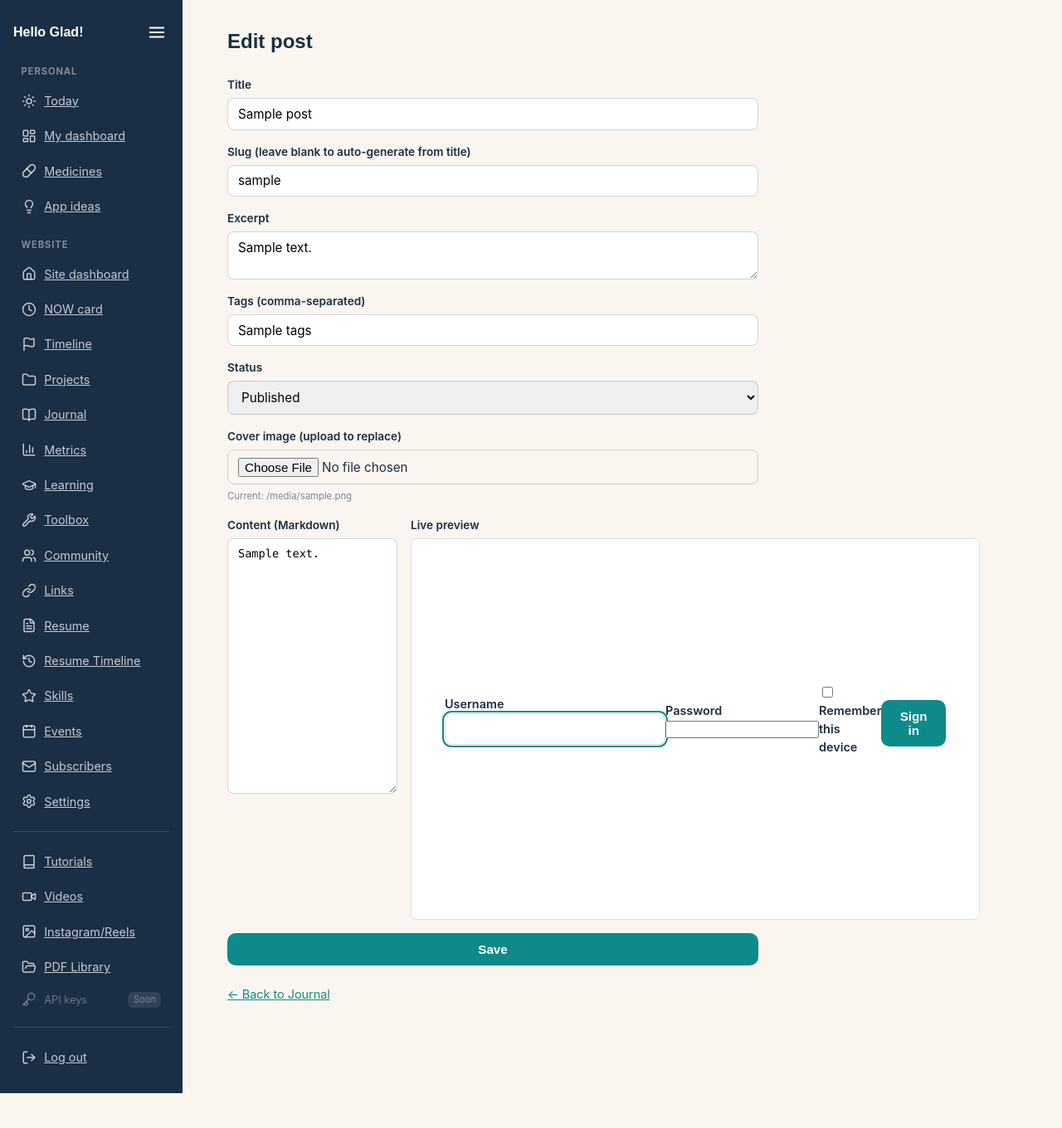
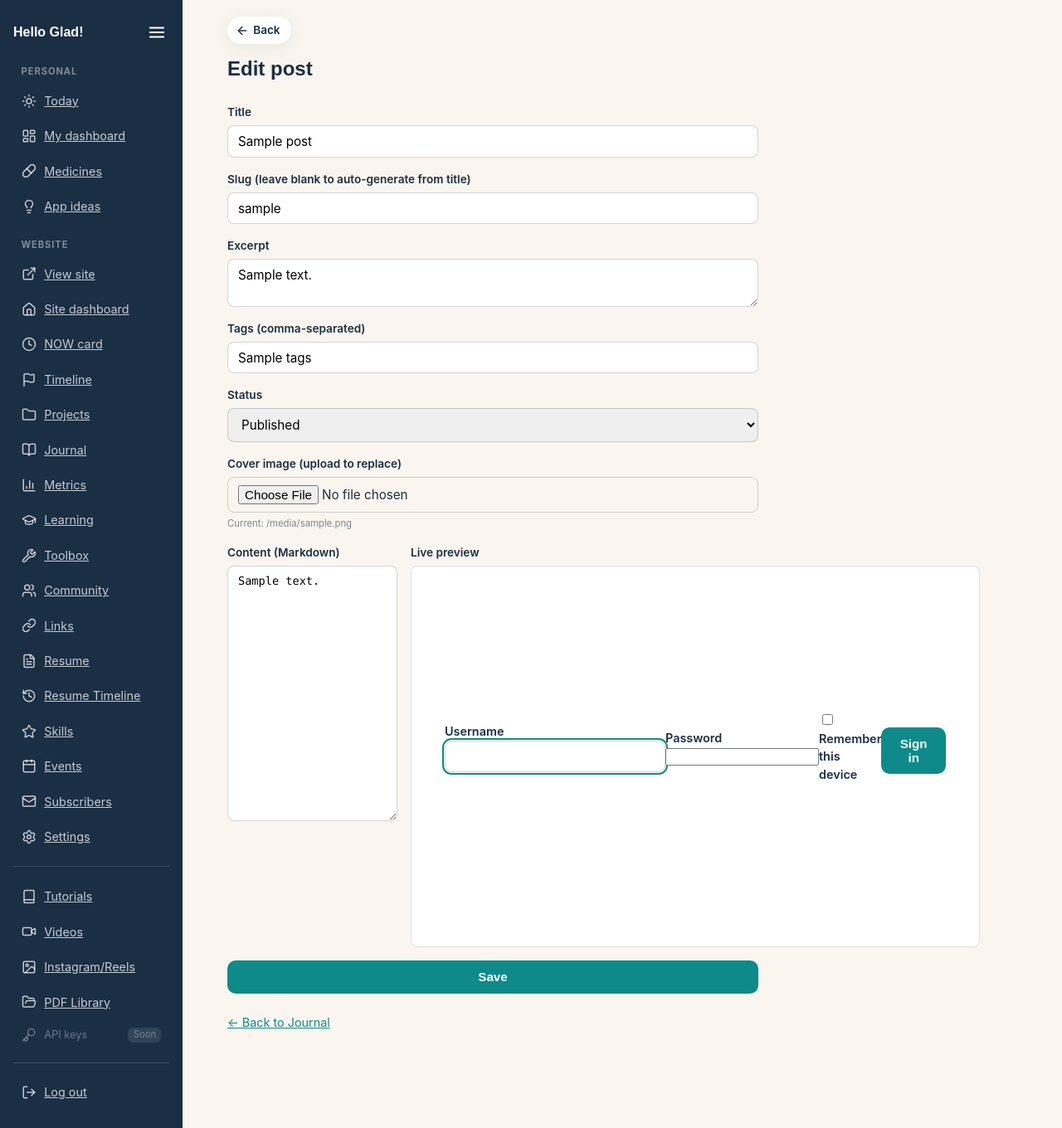
Before and after one commit to blueazulbughaw/gladcodes, a Flask app: template templates/admin/journal_form.html in a window 1280 px wide. Shown: the whole page at 83% size. Before the commit the page ends 1318 px from the top, so only its background shows below. Run offline with Flask 3, Linux system fonts and the light colour scheme; the template is opened without the code that fills it: most values are stand-ins (such as "Sample title", 1, 10 or a date in 2020); some libraries are stand-ins or nearby versions.

Commit message:
Admin: Back button on every sub-page, View site link in menu
Back goes to the page's parent (edit -> list, personal pages -> Today,
site editors -> their index or the site dashboard), so it works in the
installed app and never returns to a just-saved form.

Co-Authored-By: Claude Opus 5.5 <noreply@anthropic.com>

```diff
--- a/blueprints/admin/routes.py
+++ b/blueprints/admin/routes.py
@@ -53,6 +53,37 @@ def csrf_protect():
 @admin_bp.context_processor
 def inject_csrf():
     return {"csrf_token": get_or_create_csrf_token()}
+
+
+# Pages that are a "home" (no Back button) and personal resources whose
+# lists sit under Today rather than the site dashboard.
+NO_BACK_ENDPOINTS = {"admin.today", "admin.index", "admin.login"}
+PERSONAL_RESOURCES = {"medications", "app_ideas"}
+
+
+def back_url():
+    """Where the Back button goes: the page's parent, not browser history
+    (history.back() after saving a form lands on the stale form, and the
+    installed app has no browser back button). Edit/create → its list;
+    personal pages → Today; site editors → their index or the site dashboard."""
+    endpoint = request.endpoint or ""
+    if endpoint in NO_BACK_ENDPOINTS:
+        return None
+    resource = (request.view_args or {}).get("resource")
+    if resource and endpoint != "admin.simple_list":
+        return url_for("admin.simple_list", resource=resource)
+    if resource in PERSONAL_RESOURCES or endpoint == "admin.personal_dashboard":
+        return url_for("admin.today")
+    name = endpoint.split(".", 1)[-1]
+    index = f"admin.{name.rsplit('_', 1)[0]}_index"  # journal_edit -> journal_index
+    if index != endpoint and index in current_app.view_functions:
+        return url_for(index)
+    return url_for("admin.index")
+
+
+@admin_bp.context_processor
+def inject_back_url():
+    return {"back_url": back_url()}
 
 
 @admin_bp.after_request
--- a/static/css/admin.css
+++ b/static/css/admin.css
@@ -619,3 +619,19 @@ body.admin-body { display: flex; min-height: 100vh; align-items: stretch; }
 .admin-card-group-header { display: flex; align-items: baseline; justify-content: space-between; gap: 1rem; flex-wrap: wrap; margin-bottom: 0.75rem; padding-bottom: 0.4rem; border-bottom: 1px solid rgba(var(--navy-rgb), 0.1); }
 .admin-card-group-header h2 { font-size: 1.1rem; margin: 0; display: flex; align-items: center; gap: 0.5rem; }
 .admin-card-group-count { font-family: var(--font-body); font-size: 0.75rem; font-weight: 600; padding: 0.05rem 0.5rem; border-radius: 999px; background: rgba(var(--teal-rgb), 0.12); color: var(--teal); }
+
+/* Back button above every admin page except Today and the site dashboard
+   (routes.back_url). Sits in the same column as the page container. */
+.admin-backbar { max-width: 1000px; margin: 0 auto; padding: 1.25rem 1.5rem 0; }
+.admin-backbar + .container { padding-top: 0.75rem; }
+.admin-back {
+  display: inline-flex; align-items: center; gap: 0.35rem;
+  padding: 0.4rem 0.85rem 0.4rem 0.6rem; border-radius: 999px;
+  background: var(--card); box-shadow: var(--shadow-card);
+  color: var(--navy); font-size: 0.85rem; font-weight: 600; text-decoration: none;
+}
+.admin-back:hover { text-decoration: none; color: var(--teal); }
+.admin-back svg { width: 16px; height: 16px; }
+@media (max-width: 860px) {
+  .admin-backbar { padding: 1rem 1rem 0; }
+}
--- a/templates/admin/_shell.html
+++ b/templates/admin/_shell.html
@@ -18,6 +18,12 @@
 </script>
 {% endblock %}
 
+{% block before_content %}
+{% if back_url %}
+<div class="admin-backbar"><a class="admin-back" href="{{ back_url }}"><i data-lucide="arrow-left"></i><span>Back</span></a></div>
+{% endif %}
+{% endblock %}
+
 {% block admin_nav %}
 <aside class="admin-sidebar">
   <div class="admin-sidebar-brand">
@@ -33,6 +39,7 @@
     <a href="{{ url_for('admin.simple_list', resource='medications') }}" class="{{ 'active' if request.view_args and request.view_args.get('resource') == 'medications' }}"><i data-lucide="pill"></i><span>Medicines</span></a>
     <a href="{{ url_for('admin.simple_list', resource='app_ideas') }}" class="{{ 'active' if request.view_args and request.view_args.get('resource') == 'app_ideas' }}"><i data-lucide="lightbulb"></i><span>App ideas</span></a>
     <span class="admin-nav-group">Website</span>
+    <a href="{{ url_for('public.home') }}" target="_blank" rel="noopener"><i data-lucide="external-link"></i><span>View site</span></a>
     <a href="{{ url_for('admin.index') }}" class="{{ 'active' if request.endpoint == 'admin.index' }}"><i data-lucide="home"></i><span>Site dashboard</span></a>
     <a href="{{ url_for('admin.now_card_editor') }}" class="{{ 'active' if request.endpoint == 'admin.now_card_editor' }}"><i data-lucide="clock"></i><span>NOW card</span></a>
     <a href="{{ url_for('admin.simple_list', resource='timeline') }}" class="{{ 'active' if request.view_args and request.view_args.get('resource') == 'timeline' }}"><i data-lucide="flag"></i><span>Timeline</span></a>
--- a/templates/base_admin.html
+++ b/templates/base_admin.html
@@ -13,6 +13,7 @@
 <body class="admin-body">
   {% block admin_nav %}{% endblock %}
   <main class="admin-main">
+    {% block before_content %}{% endblock %}
     {% block content %}{% endblock %}
   </main>
   <script src="https://unpkg.com/lucide@1.24.0" defer></script>
```
Also changed, not shown: CLAUDE.md (+7 -0 lines), tests/test_admin_nav.py (added, +47 -0 lines).
